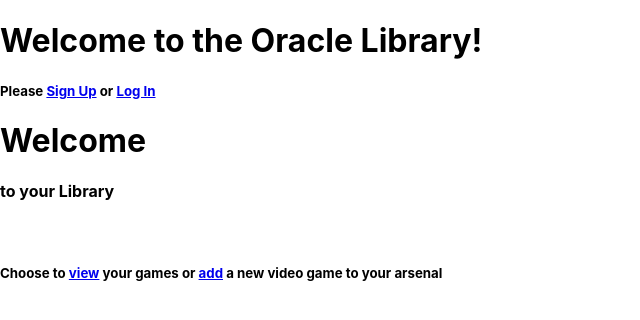
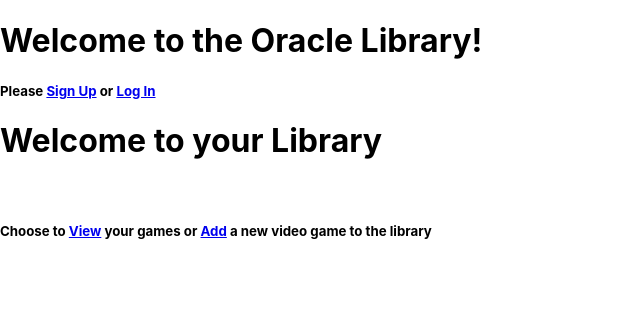
Before and after one commit to Cashman1396/Cosmos-Library, a React (Create React App) app: page /Welcome in a window 1280 px wide. Shown: the top 320 px of the page, without its empty margins (0-640 px from the left). Built offline with nearby package versions, Linux system fonts and the light colour scheme; no server answers.

Commit message:
welcome code

```diff
--- a/src/components/Welcome.js
+++ b/src/components/Welcome.js
@@ -6,10 +6,10 @@ const Welcome = () => {
     return (
             <div className="welcome card">
                 <div className="transbox">
-                    <h1>Welcome</h1>
-                    <h4>to your Library</h4>
+                    <h1>Welcome to your Library</h1>
+
                     <br/>
-                    <h5>Choose to <Link to="/videoGames">view</Link> your games or <Link to="/videoGames/new">add</Link> a new video game to your arsenal</h5>
+                    <h5>Choose to <Link to="/videoGames">View</Link> your games or <Link to="/videoGames/new">Add</Link> a new video game to the library</h5>
                 </div>
             </div>
     );
```
